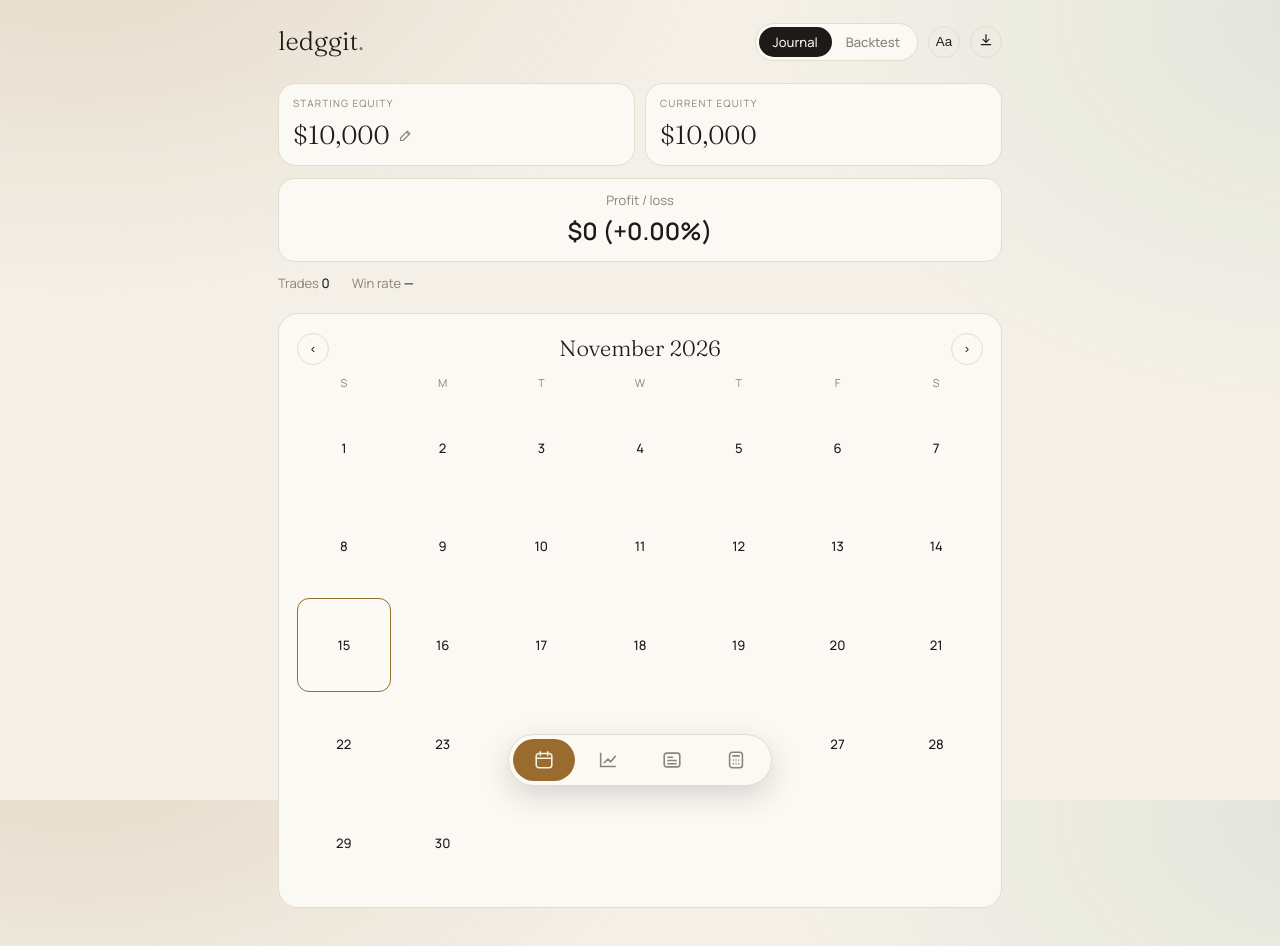
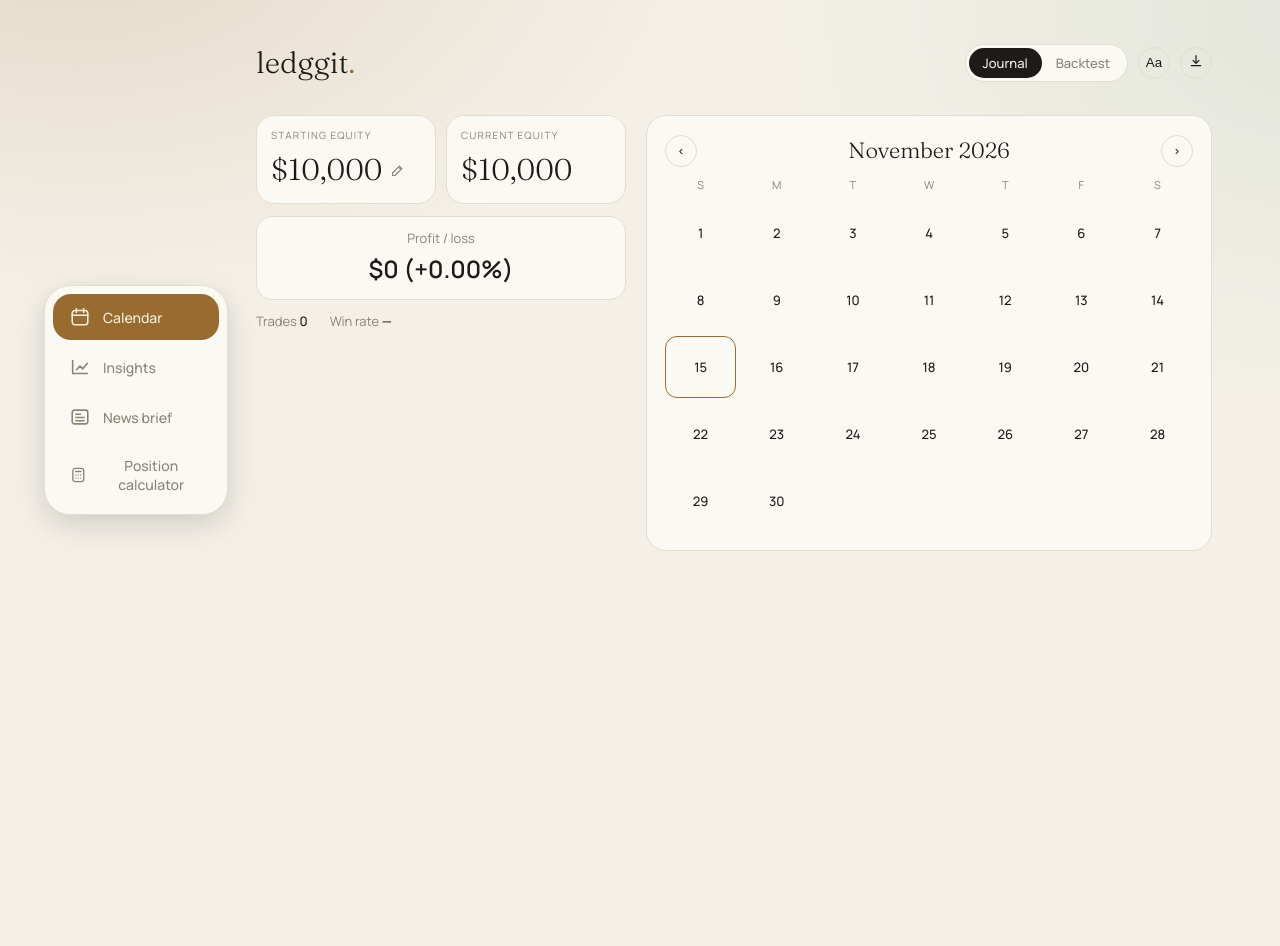
Before and after one commit to vsuneervillen-cell/ledggit, a plain HTML site: page index.html in a window 1280 px wide. After the commit the page ends 800 px from the top, so only its background shows below. Drawn offline with Linux system fonts and the light colour scheme.

Commit message:
Update index.html

```diff
--- a/index.html
+++ b/index.html
@@ -62,6 +62,19 @@ nav button{padding:10px 20px}nav button svg{width:22px;height:22px;fill:none;str
 .eqrow{display:grid;grid-template-columns:1fr 1fr;gap:10px;margin-bottom:12px}.eqbox{background:var(--card);border:1px solid var(--line);border-radius:18px;padding:12px 14px;min-width:0}.eqbox small{display:block;color:var(--mute);letter-spacing:.12em;text-transform:uppercase;font-size:10px;margin-bottom:6px}.ei{display:flex;gap:6px}.ei select{width:auto;padding:8px 4px;font-size:13px}.ei input{flex:1;min-width:0;padding:8px 10px;font-size:16px}.eqbox .eq{font-size:26px;line-height:1.4;margin:0;overflow-wrap:anywhere}
 .plr{display:flex;justify-content:space-between;align-items:center;background:var(--card);border:1px solid var(--line);border-radius:16px;padding:12px 16px;margin-bottom:12px}.plr span{color:var(--mute);font-size:13px}.plr b{font-size:18px;font-weight:600}.plr.pos{background:var(--wint)}.plr.pos b{color:var(--win)}.plr.neg{background:var(--lost)}.plr.neg b{color:var(--loss)}
 .plr{flex-direction:column;justify-content:center;gap:2px;text-align:center}.plr b{font-size:24px}
+@media (min-width:1000px){
+.wrap{max-width:1240px;padding:40px 48px 60px 236px}
+header{margin-bottom:30px}.logo{font-size:30px}
+nav{left:max(24px,calc((100vw - 1240px)/2 + 24px));top:50%;bottom:auto;transform:translateY(-50%);flex-direction:column;width:184px;border-radius:26px;padding:8px;gap:4px}
+nav button{display:flex;align-items:center;gap:12px;padding:12px 16px;border-radius:18px}nav button::after{content:attr(aria-label);font-size:14px;font-weight:500}
+#app{display:grid;grid-template-columns:1fr 1fr;gap:20px;align-items:start}#app>*{margin-top:0;margin-bottom:0}
+#app[data-t="cal"]{grid-template-columns:minmax(300px,370px) 1fr}
+#app[data-t="cal"]>.hero{position:sticky;top:28px;margin:0}
+#app[data-t="ins"]>.hero,.live,.chips{grid-column:1/-1}
+.hero .eq,.eqbox .eq{font-size:30px}
+.d{aspect-ratio:1.15}
+#ov{align-items:center}#sh{border-radius:26px;max-width:540px;max-height:88vh}
+}
 </style></head><body>
 <div id="splash"><h1 id="sp"></h1><p>trade book</p></div>
 <div class="wrap"><header><div class="logo serif">ledggit<i>.</i></div><div style="display:flex;gap:10px;align-items:center"><div class="seg" id="mode"><button data-m="j" class="on">Journal</button><button data-m="b">Backtest</button></div><button class="ic" id="sty" title="Style">Aa</button><button class="ic" id="bak" title="Backup" aria-label="Backup"><svg viewBox="0 0 24 24" width="16" height="16" fill="none" stroke="currentColor" stroke-width="1.8" stroke-linecap="round" stroke-linejoin="round"><path d="M12 4v11M7.5 11 12 15.5 16.5 11M5 19h14"/></svg></button></div></header>
@@ -158,7 +171,7 @@ function brief(){const n=NEWS[NK],L=(n.bias+1)/2*100;return `<div class="live up
 <div class="card up" style="animation-delay:.4s"><button class="btn" id="bb">Explain it simply</button><div id="bo" class="ai" style="margin-top:12px"></div><p class="mute">Educational summary, not advice. This snapshot is fixed at the time shown; ask Claude in chat to refresh it. Confirm times on Forex Factory.</p></div>`}
 function news(){const n=NEWS[NK];ask(`Explain in plain English for a beginner trader, in under 120 words and plain text with no markdown symbols, how this news affects ${n.name} and what to be careful about today. Use only the facts given and do not add numbers.\n${JSON.stringify({head:n.head,summary:n.plain,points:n.pts.map(p=>p[1]+": "+p[2]),watch:n.watch})}`,"#bo","#bb")}
 $("#app").addEventListener("click",e=>{const c=e.target.closest(".chip");if(c){NK=c.dataset.k;render()}});
-const _r=render;render=function(){_r();const br=T=="brief"||T=="calc",hr=document.querySelector(".hero");const eb=$("#eqb");if(eb)eb.onclick=null;if(br&&hr)hr.remove();$("#mode").style.display=br?"none":"";if(br)requestAnimationFrame(()=>requestAnimationFrame(()=>{const m=$("#mk");if(m)m.style.left=m.dataset.l}))};
+const _r=render;render=function(){_r();$("#app").dataset.t=T;const br=T=="brief"||T=="calc",hr=document.querySelector(".hero");const eb=$("#eqb");if(eb)eb.onclick=null;if(br&&hr)hr.remove();$("#mode").style.display=br?"none":"";if(br)requestAnimationFrame(()=>requestAnimationFrame(()=>{const m=$("#mk");if(m)m.style.left=m.dataset.l}))};
 const STY=[["original","Original","Fraunces · Manrope · flat background","#9a6b2f","#f4f0e8"],["","Ledger","Fraunces · Manrope · soft gradient","#9a6b2f","#f4f0e8"],["plum","Dusk","Bricolage · Figtree","#f0a6c0","#1a1320"],["mono","Terminal","JetBrains Mono","#c6ff3d","#0a0a0a"],["sage","Sage","Playfair · Work Sans","#4a6b4f","#eef1ea"]];
 let ST="";try{ST=localStorage.getItem("ledsty")||""}catch(e){}ST=STY.some(x=>x[0]==ST)?ST:"";
 const setSty=v=>{ST=v;if(v)document.documentElement.dataset.style=v;else delete document.documentElement.dataset.style;try{localStorage.setItem("ledsty",v)}catch(e){}};
```
